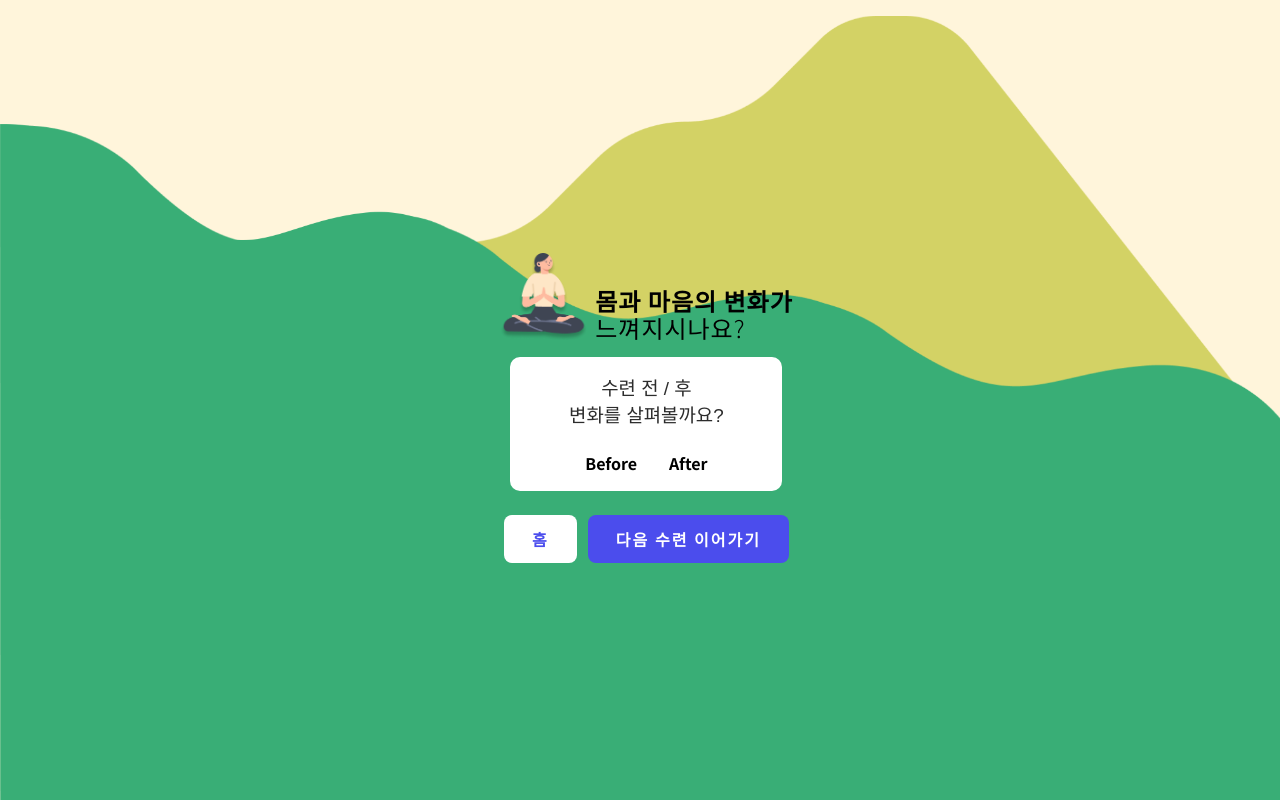
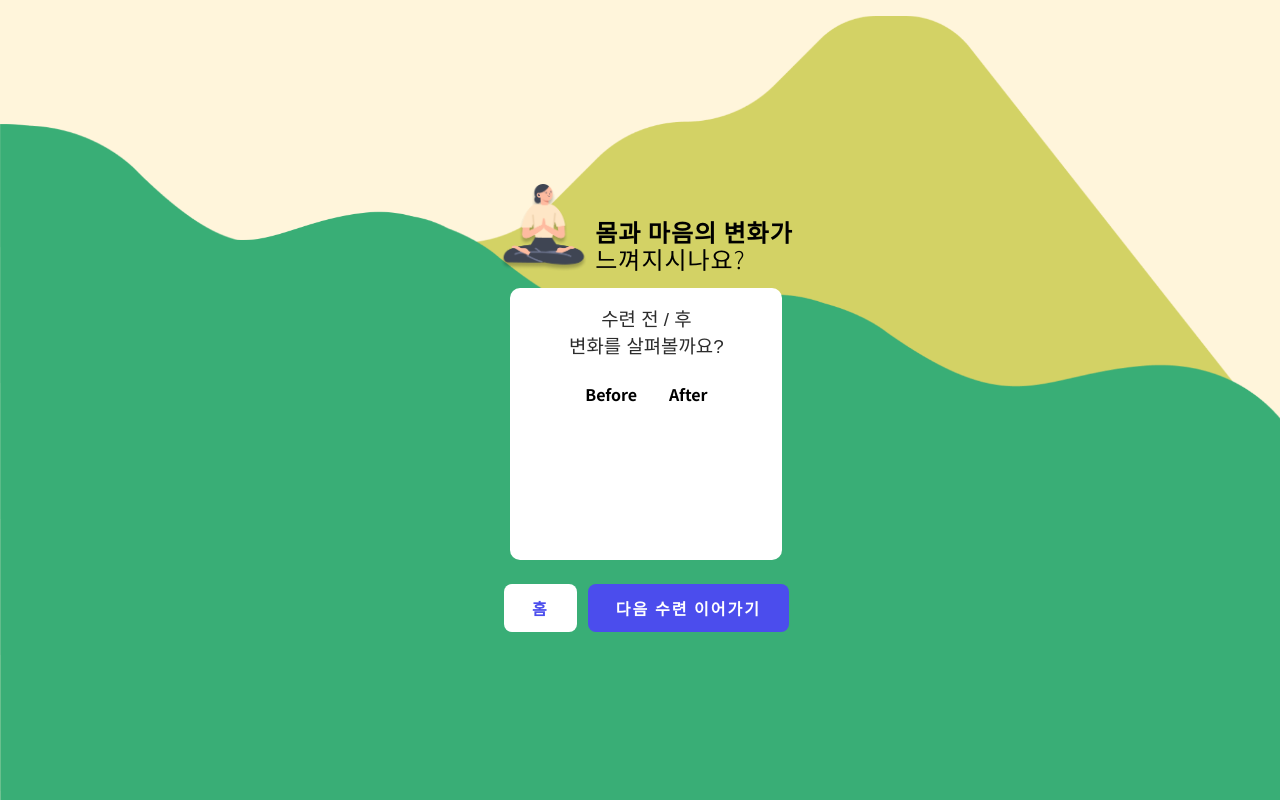
Before and after one commit to mmyeon/yogalim, a React (Create React App) app: page /practice/1/1/review in a window 1280 px wide. Built offline with nearby package versions, Linux system fonts and the light colour scheme; a web font is replaced by a local one.

Commit message:
[style] height 추가

```diff
--- a/src/components/Card.js
+++ b/src/components/Card.js
@@ -9,7 +9,9 @@ const StyledCard = styled.section`
   border-radius: 10px;
   padding: 1em 0.5em;
   width: 17em;
+  height: 17em;
   max-width: 18em;
+  position: relative;
 
   > .desc {
     font-family: ${FONT_FAMILY.point};
```
